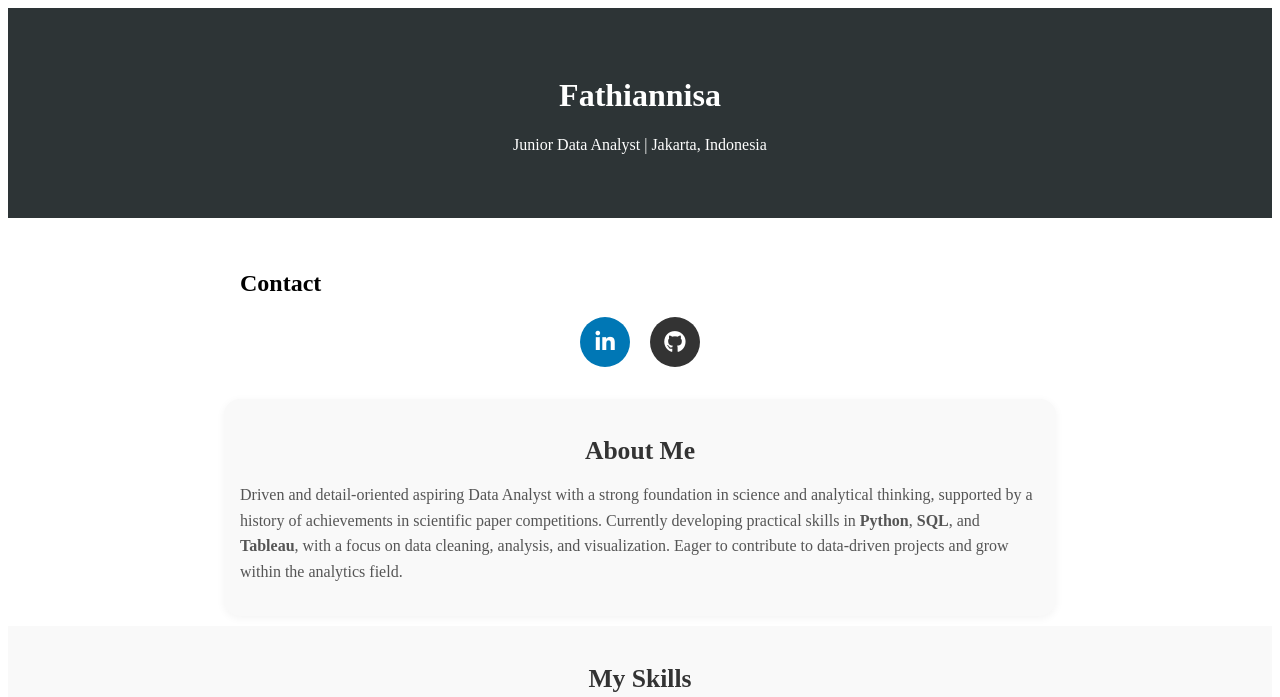
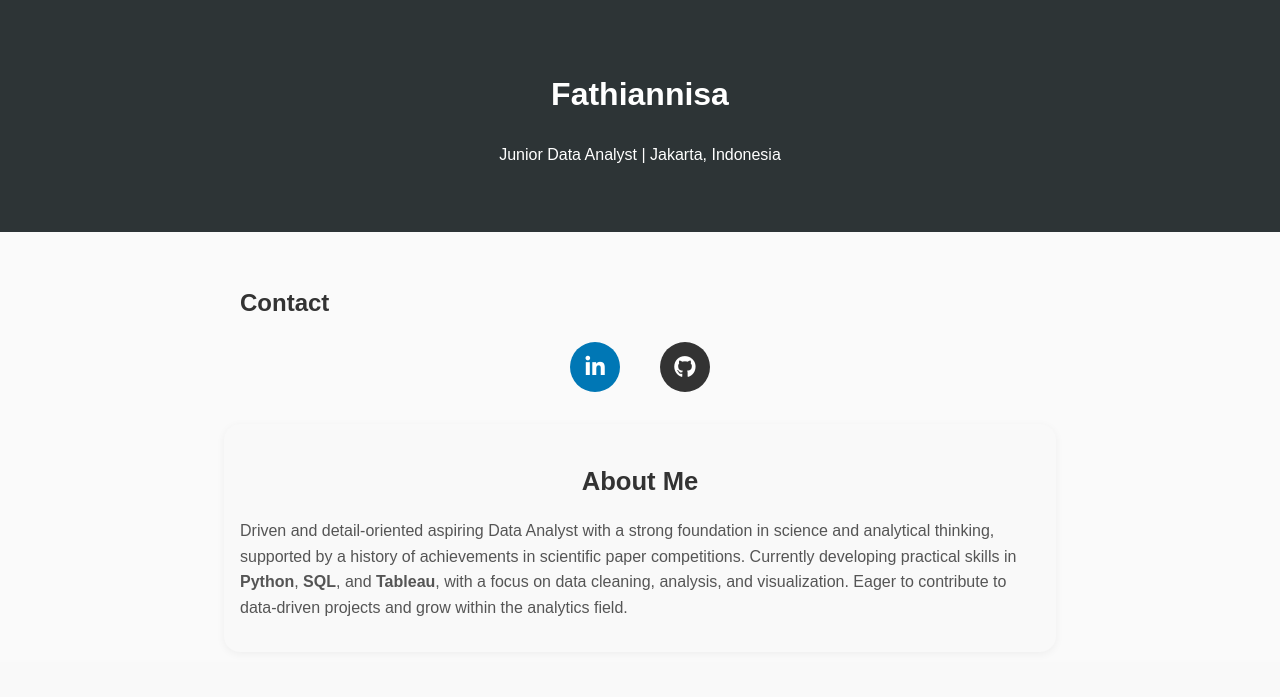
Before and after one commit to fathiannisa/portfolio, a plain HTML site: page index.html in a window 1280 px wide. Shown: the top 697 px of the page. Drawn offline with Linux system fonts and the light colour scheme.

Commit message:
Update style.css

```diff
--- a/style.css
+++ b/style.css
@@ -1,11 +1,22 @@
-<style>
-  .hero {
-    background-color: #90003C !important;
-    color: white !important;
-    text-align: center !important;
-    padding: 50px 20px !important;
-  }
-</style>
+.hero {
+  background-color: #90003C;
+  color: white;
+  text-align: center;
+  padding: 50px 20px;
+  font-family: Arial, sans-serif;
+}
+
+.contact-icons a {
+  color: white;
+  margin: 0 10px;
+  font-size: 1.5rem;
+  text-decoration: none;
+}
+
+.contact-icons a:hover {
+  color: #d1a0a0;
+}
+
 
 body {
   font-family: Arial, sans-serif;
```
